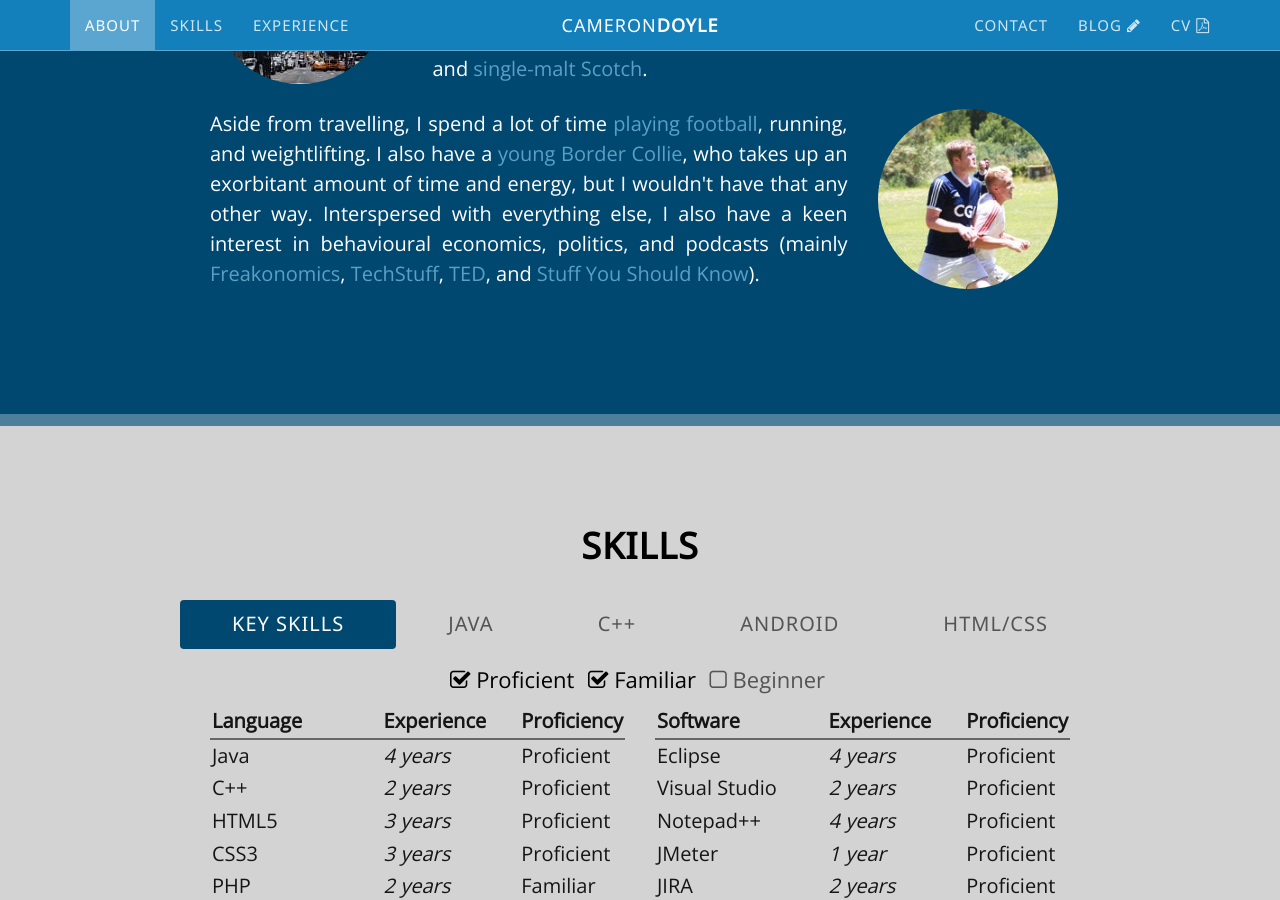
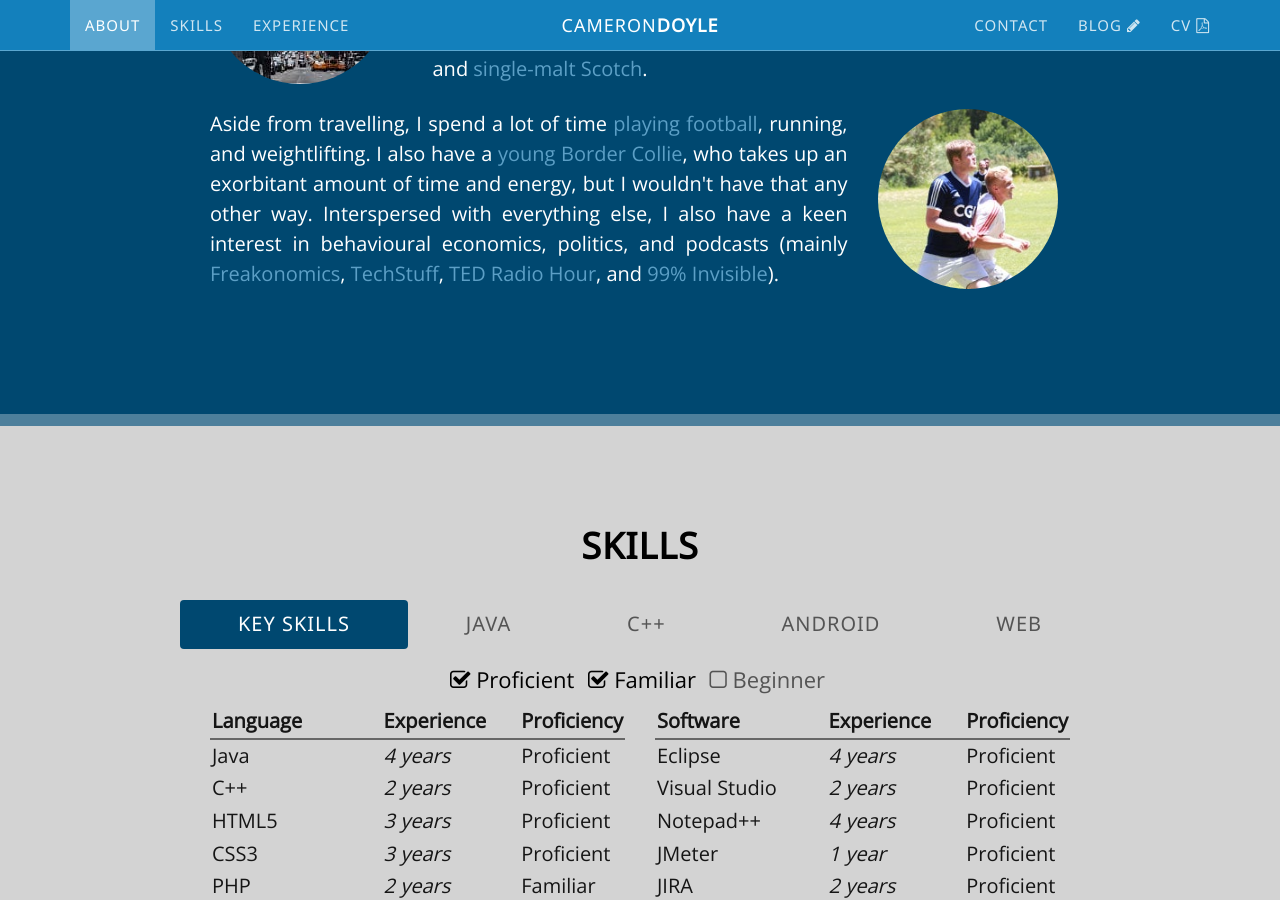
Before and after one commit to CameronD17/camerond17.github.io, a Jekyll site: the page built from index.html, in a window 1280 px wide and 900 px high, scrolled down 1969 px. Built offline with Jekyll 4.4.1, drawn with Linux system fonts in a browser that asks for light colours; nearby versions of some CDN libraries; some of the changed text lies outside the part shown.

Commit message:
Updated experience and skills sections

```diff
--- a/index.html
+++ b/index.html
@@ -55,7 +55,7 @@ custom_js: home
                 </div>
                 <div class="col-lg-12">
                     <div class="col-lg-9 about-paragraph">
-                        <p>Aside from travelling, I spend a lot of time <a href="http://blog.camerondoyle.co.uk/cgi-euros-2016-group-stage">playing football</a>, running, and weightlifting. I also have a <a href="http://blog.camerondoyle.co.uk/#charlie">young Border Collie</a>, who takes up an exorbitant amount of time and energy, but I wouldn't have that any other way. Interspersed with everything else, I also have a keen interest in behavioural economics, politics, and podcasts (mainly <a href="http://freakonomics.com/category/podcasts/" target="_blank">Freakonomics</a>, <a href="http://shows.howstuffworks.com/techstuff-podcast.htm" target="_blank">TechStuff</a>, <a href="http://www.npr.org/programs/ted-radio-hour/" target="_blank">TED</a>, and <a href="http://www.stuffyoushouldknow.com/podcasts/" target="_blank">Stuff You Should Know</a>).</p>
+                        <p>Aside from travelling, I spend a lot of time <a href="http://blog.camerondoyle.co.uk/cgi-euros-2016-group-stage">playing football</a>, running, and weightlifting. I also have a <a href="http://blog.camerondoyle.co.uk/#charlie">young Border Collie</a>, who takes up an exorbitant amount of time and energy, but I wouldn't have that any other way. Interspersed with everything else, I also have a keen interest in behavioural economics, politics, and podcasts (mainly <a href="http://freakonomics.com/category/podcasts/" target="_blank">Freakonomics</a>, <a href="http://shows.howstuffworks.com/techstuff-podcast.htm" target="_blank">TechStuff</a>, <a href="http://www.npr.org/programs/ted-radio-hour/" target="_blank">TED Radio Hour</a>, and <a href="http://99percentinvisible.org/" target="_blank">99% Invisible</a>).</p>
                     </div>
                     <div class="col-lg-3" id="abt-football-img"></div>
                 </div>
@@ -73,7 +73,7 @@ custom_js: home
                     <li><a href="#java-skill" data-toggle="tab">Java</a></li>
                     <li><a href="#cpp-skill" data-toggle="tab">C++</a></li>
                     <li><a href="#android-skill" data-toggle="tab">Android</a></li>
-                    <li><a href="#html-skill" data-toggle="tab">HTML/CSS</a></li>
+                    <li><a href="#html-skill" data-toggle="tab">Web</a></li>
                 </ul>
                 <div class="tab-content skills-content">
                     <div class="tab-pane fade in active" id="other-skill">
@@ -144,13 +144,18 @@ custom_js: home
                                             <td class="skills-rating">Familiar</td>
                                         </tr>
                                         <tr class="beginner hidden">
-                                            <td>Python</td>
-                                            <td class="skills-experience"><em>1 year</em></td>
+                                            <td>Sass</td>
+                                            <td class="skills-experience"><em>6 months</em></td>
                                             <td class="skills-rating">Beginner</td>
                                         </tr>
                                         <tr class="beginner hidden">
-                                            <td>Sass</td>
+                                            <td>TypeScript</td>
                                             <td class="skills-experience"><em>6 months</em></td>
+                                            <td class="skills-rating">Beginner</td>
+                                        </tr>
+                                        <tr class="beginner hidden">
+                                            <td>Angular 2</td>
+                                            <td class="skills-experience"><em>3 months</em></td>
                                             <td class="skills-rating">Beginner</td>
                                         </tr>
                                     </tbody>
@@ -208,10 +213,15 @@ custom_js: home
                                             <td class="skills-experience"><em>1 year</em></td>
                                             <td class="skills-rating">Familiar</td>
                                         </tr>
-                                        <tr class="beginner hidden">
+                                        <tr class="familiar">
                                             <td>JBoss</td>
-                                            <td class="skills-experience"><em>6 months</em></td>
-                                            <td class="skills-rating">Beginner</td>
+                                            <td class="skills-experience"><em>1 year</em></td>
+                                            <td class="skills-rating">Familiar</td>
+                                        </tr>
+                                        <tr class="familiar">
+                                            <td>VS Code</td>
+                                            <td class="skills-experience"><em>1 year</em></td>
+                                            <td class="skills-rating">Familiar</td>
                                         </tr>
                                         <tr class="beginner hidden">
                                             <td>Apache</td>
```
Also changed, not shown: other parts of index.html (+3 -2 lines).
